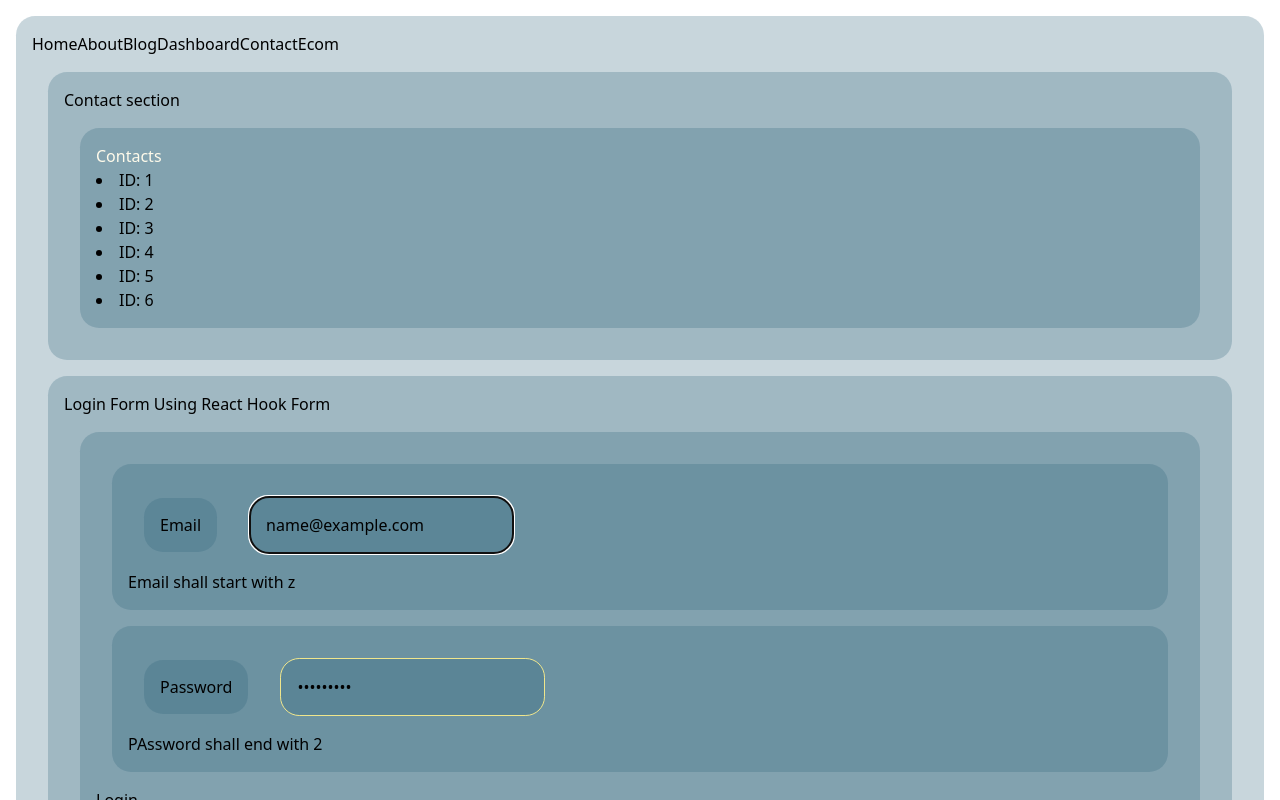
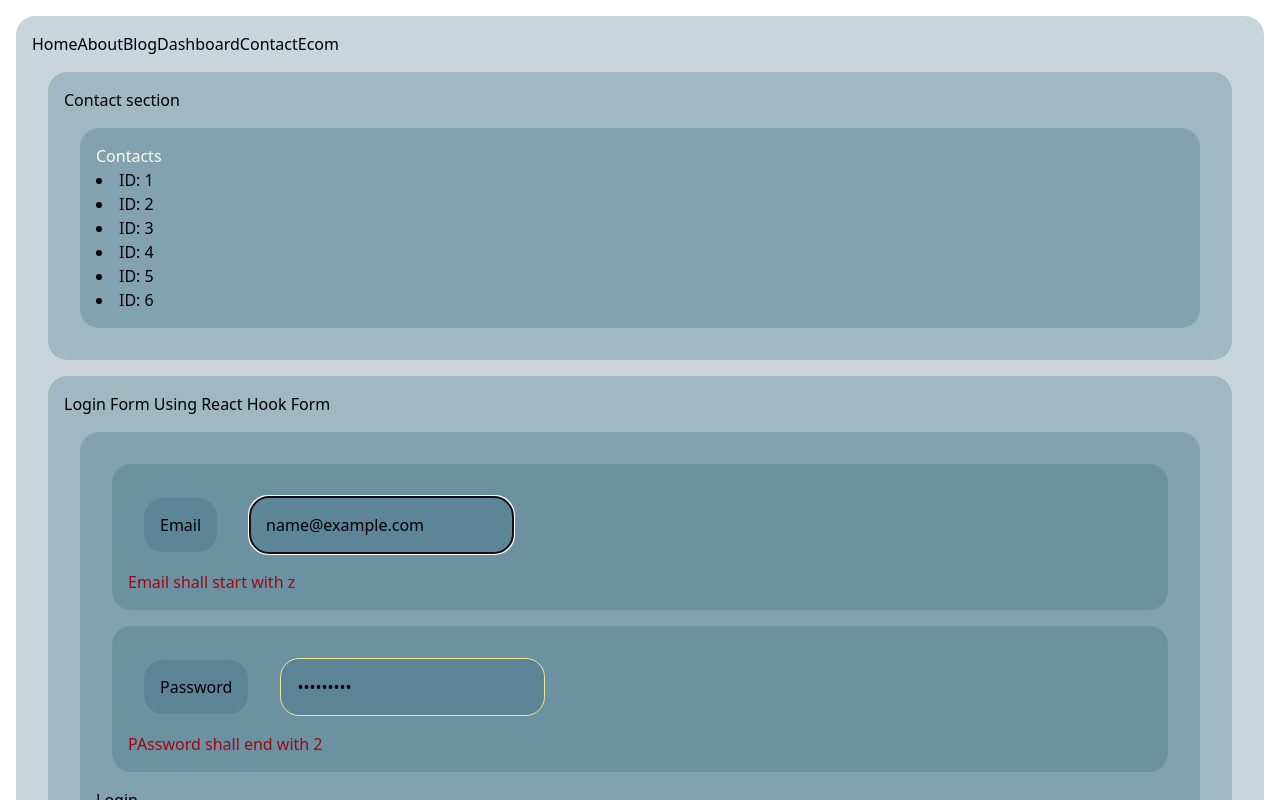
Before and after one commit to aakku106/4thSemTranning_REACT, a React (Vite) app in the folder project3/: page /contact in a window 1280 px wide. Both pictures are taken after typing "name@example.com", "Sample123" into the empty fields and a click on the button "Login". Shown: the top 800 px of the page. Built offline with nearby package versions, Linux system fonts and the light colour scheme; no server answers.

Commit message:
Auto commit + push script ran

```diff
--- a/project3/src/Components/ReactFormHook/LoginFOrmHook.jsx
+++ b/project3/src/Components/ReactFormHook/LoginFOrmHook.jsx
@@ -25,7 +25,9 @@ function LoginFOrmHook() {
             type="email"
             {...register("email", { required: "Email is Required" })}
           />
-          {errors.email && <p>{errors.email.message}</p>}
+          {errors.email && (
+            <p className="text-red-800">{errors.email.message}</p>
+          )}
         </div>
         <div>
           <label htmlFor="password">Password</label>
@@ -33,7 +35,9 @@ function LoginFOrmHook() {
             type="password"
             {...register("password", { required: "Passwprd is required" })}
           />
-          {errors.password && <p>{errors.password.message}</p>}
+          {errors.password && (
+            <p className="text-red-800">{errors.password.message}</p>
+          )}
         </div>
         <button type="submit">Login</button>
       </form>
```
Also changed, not shown: 1 other file (tests, documents, lock files or other folders).
